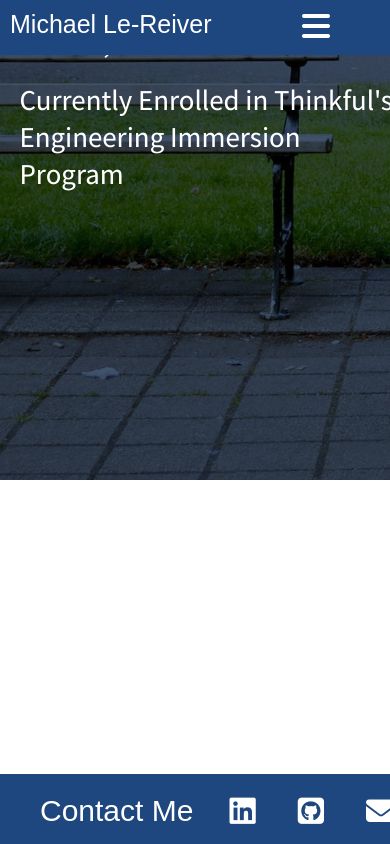
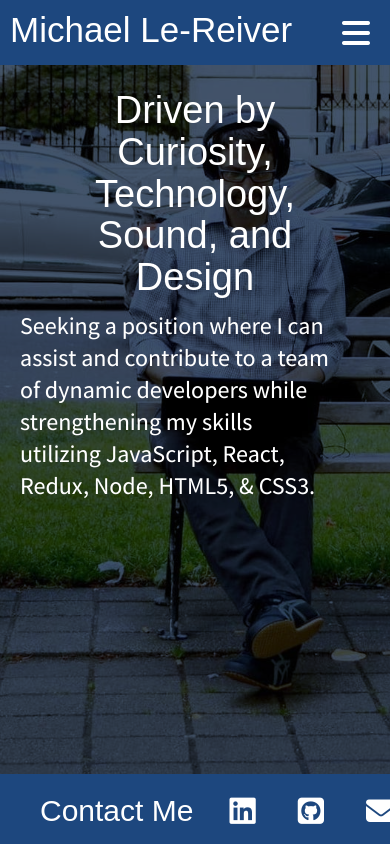
Before and after one commit to LeReiver/new-portfolio, a React (Create React App) app: page /about in a window 390 px wide. Built offline with nearby package versions, Linux system fonts and the light colour scheme; a web font is replaced by a local one.

Commit message:
fixed element size and placement for mobile devices

```diff
--- a/src/components/about/about.css
+++ b/src/components/about/about.css
@@ -33,15 +33,21 @@ p, p.p2 {
   font-size: 30px;
   color: white;
   max-width: 600px;
-  text-align: justify;
+  text-align: center;
 }
 
 p.p2 {
   font-size: 10px;
 }
 
+p.p2.left.about {
+  font-size: 190%;
+  margin: auto;
+}
+
+
 #about {
-  margin-top: -360px;
+  margin-top: -320px;
   background-image: url('../../images/hero4.jpg');
   background-color: rgb(67, 84, 107);
   background-blend-mode: multiply;
@@ -68,7 +74,7 @@ p.p2 {
   }
 
   p.p2{
-    text-align: start;
+    text-align: center;
     font-size: 20px;
     margin: 35px auto;
   }
@@ -77,4 +83,57 @@ p.p2 {
     margin: -50px auto 100px auto;
   }
 
+  .about-title {
+    margin-top: 400px;
+    padding: 50px 0;
+    font-size: 38px;
+    line-height: 110%;
+  }
+
+  p.p2.left.about {
+    font-size: 190%;
+    margin-left: 20px;
+  }
+
 }
+
+@media only screen and (max-width: 600px) {
+  .about-title {
+    margin-top: 400px;
+  }
+
+  #about {
+    margin-top: -360px;
+    background-image: url('../../images/hero4-sm.jpeg');
+  }
+}
+
+@media only screen and (max-width: 420px) {
+  .about-title {
+    margin-top: 400px;
+    padding: 50px 0;
+    font-size: 38px;
+    line-height: 110%;
+  }
+
+  p.p2.left.about {
+    font-size: 150%;
+    margin-left: 20px;
+    margin-top: -60px;
+  }
+
+}
+
+@media only screen and (min-width: 400px) {
+  .about-title {
+    margin-top: 400px;
+    padding: 100px 0 50px 0;
+    font-size: 38px;
+    line-height: 110%;
+  }
+
+  p.p2.left.about {
+    font-size: 170%;
+    /* margin-left: 20px; */
+  }
+}
--- a/src/components/about/about.js
+++ b/src/components/about/about.js
@@ -6,9 +6,8 @@ export default class About extends Component {
     return (
       <section role="complementary" id="about">
         <h1 className="about-title">Driven by Curiosity, Technology, Sound, and Design</h1>
-        <p className="p2 left">Seeking a position where I can assist and contribute to a team of dynamic developers while strengthening my skills utilizing JavaScript, React, Redux, Node, HTML5, &amp; CSS3.
+          <p className="p2 left about">Seeking a position where I can assist and contribute to a team of dynamic developers while strengthening my skills utilizing JavaScript, React, Redux, Node, HTML5, &amp; CSS3.
           </p>
-          <p className="p2 left">Currently Enrolled in Thinkful's Engineering Immersion Program</p>
       </section>
     );
   }
--- a/src/components/header/header.css
+++ b/src/components/header/header.css
@@ -21,7 +21,7 @@ header {
 
 /* +++++++++++ Nav ++++++++++++++++++++++++++++++++++++++++++++++++++++++ */
 nav {
-  overflow: hidden;
+  /* overflow: hidden; */
   background-color: rgb(29, 71, 126);
   transition: 0.8s;
 }
@@ -102,7 +102,6 @@ nav .navNarrow .narrowLinks a {
     transition: 0.8s;
   }
 
-
   nav .narrowLinks {
     text-decoration: none;
     display: block;
@@ -114,7 +113,6 @@ nav .narrowLinks {
     height: 200%;
   }
 
-
 }
 
 /* Media Queries ++++++++++++++++++++++++++++++++++++++++++++++++++++++++++ */
@@ -122,15 +120,41 @@ nav .narrowLinks {
 
 @media only screen and (max-width: 600px) {
 
+
   header {
-    height: 35px;
+    height: 45px;
     margin: 0;
   }
 
   .header-title {
-    font-size: 25px;
+    font-size: 35px;
     margin-left: -30px;
     text-align: start;
+    padding-bottom: 15px;
+  }
+
+  nav .navWide {
+    padding: 0;
+    font-size: 30px;
+  }
+
+  nav .navNarrow i {
+    margin-right: 60px;
+    margin-top: 7px;
+  }
+
+  nav .narrowLinks {
+    margin-top: -7px;
+    margin-right: -25px;
+    padding: 20px;
+  }
+
+  nav .navNarrow .narrowLinks a {
+    width: 100%;
+    margin-right: 42px;
+    font-size: 28px;
+    margin-top: -45px;
+    padding: 5%;
   }
 
 }
--- a/src/components/main/main.css
+++ b/src/components/main/main.css
@@ -34,6 +34,9 @@ p.p2 {
   z-index: 0;
 }
 
+
+
+
 @media only screen and (max-width: 550px) {
 
   p, p.p2,
@@ -42,6 +45,10 @@ p.p2 {
     padding: 0;
     margin: 80px auto 20px auto;
     font-size: 180%;
+  }
+
+  .main-title {
+    padding: 190px 0 50px 0;
   }
 
   p {
@@ -61,3 +68,23 @@ p.p2 {
   }
 
 }
+
+@media only screen and (max-width: 600px) {
+  .main-title {
+    margin-top: 40px;
+  }
+}
+
+@media only screen and (max-width: 420px) {
+  .main-title {
+    margin-top: 420px;
+    padding: 50px 0;
+    font-size: 38px;
+    line-height: 110%;
+  }
+
+  p.p2.left{
+    margin: -50px 0 50px 50px;
+  }
+
+}
--- a/src/components/main/main.js
+++ b/src/components/main/main.js
@@ -7,7 +7,8 @@ export default class Main extends Component {
     return (
       <div id="home">
         <main>
-          <h1 className="main-title">Full Stack Developer</h1>
+          <h1 className="main-title">Hello,<br/>I am a Full Stack Web Developer.</h1>
+          <p className="p2 left">Creating digital solutions is my passion.</p>
           <Link to="projects"><button className="projects-button">View Projects</button></Link>
         </main>
       </div>
--- a/src/components/projects/projects.css
+++ b/src/components/projects/projects.css
@@ -28,7 +28,7 @@ p.p2 {
 }
 
 .project-title {
-  margin: 180px auto 50px auto;
+  margin: 150px auto 50px auto;
   padding-top: 60px;
   color: white;
   font-size: 45px;
@@ -94,20 +94,23 @@ p.p2 {
 
 @media only screen and (max-width: 600px) {
 
+.project-block {
+  margin: -80px auto 150px auto;
+}
+
   .project-image img {
-    height: 300px;
+    height: 220px;
     padding-top: 10px;
     /* margin: -8em 0 -5em -100px; */
   }
 
   .project-image.app img {
-      height: 230px;
-      /* margin-left: -70px; */
+      height: 190px;
+      margin-left: 0;
   }
 
   p, p.p2 {
-    width: 100vw;
-    margin: 5%;
+    margin: 0;
     text-align: start;
   }
 
```
Also changed, not shown: src/images/hero4-sm.jpeg (added). Lines whose indentation alone changed are shown as unchanged.
